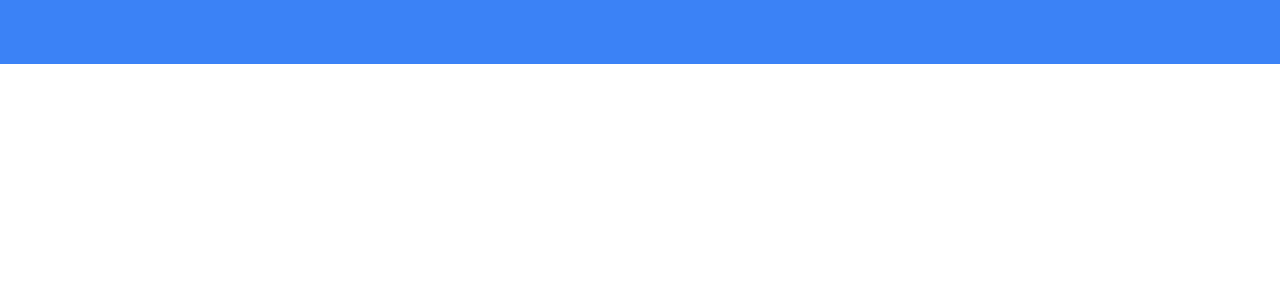
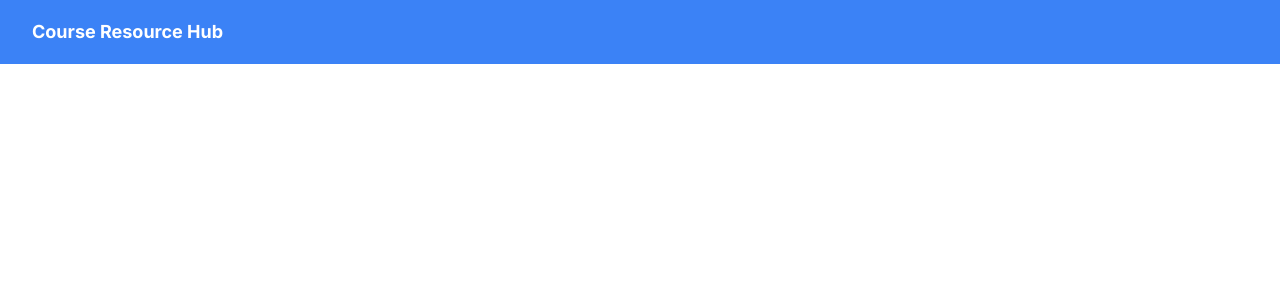
Before and after one commit to VikeLabs/course-resource-hub, a Next.js app: page / in a window 1280 px wide. Shown: the top 300 px of the page. Built offline with nearby package versions, Linux system fonts and the light colour scheme.

Commit message:
Update nav bar with title

```diff
--- a/src/components/NavBar.tsx
+++ b/src/components/NavBar.tsx
@@ -1,7 +1,9 @@
 import Image from "next/image";
 
 export default function NavBar() {
-  return <nav className="w-100 h-16 bg-blue-500">
-
-  </nav>;
+  return (
+    <nav className="w-100 h-16 bg-blue-500 flex p-8 items-center">
+      <h1 className="text-white text-lg font-bold">Course Resource Hub</h1>
+    </nav>
+  );
 }
```
